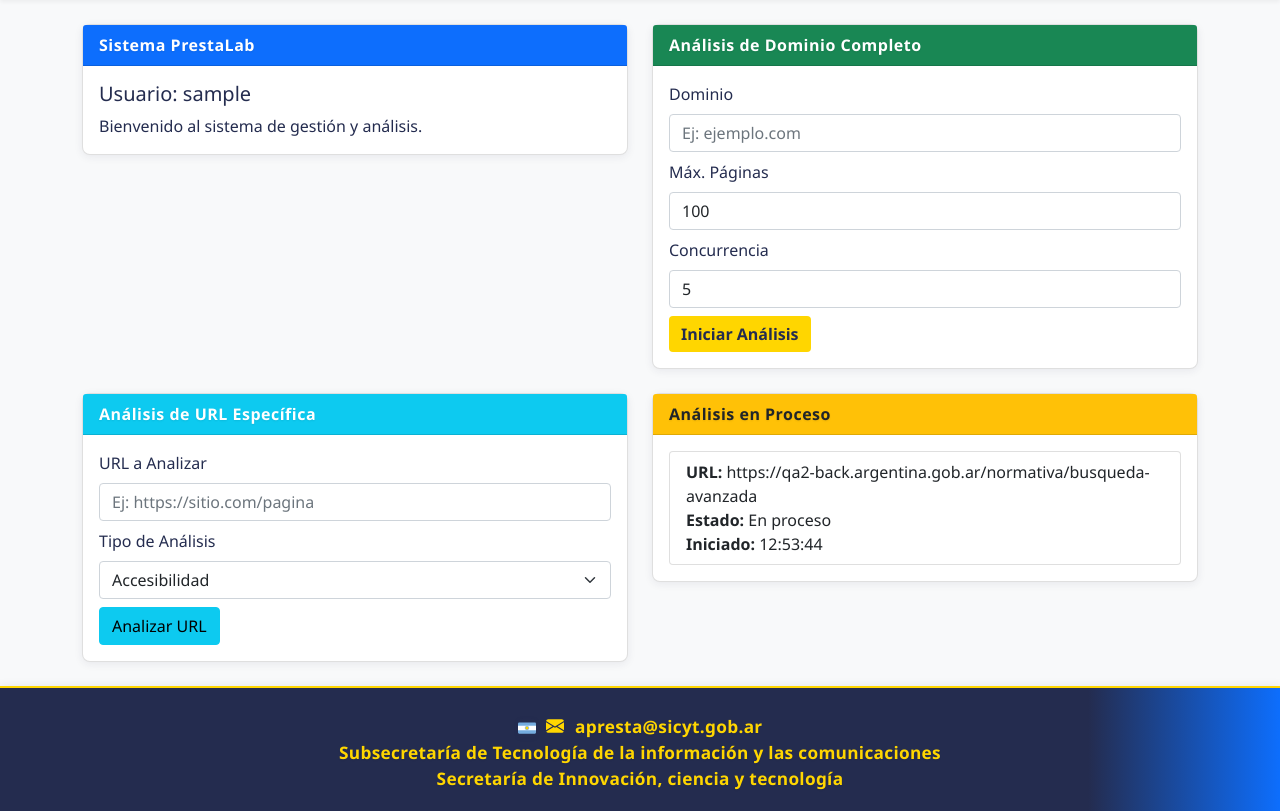
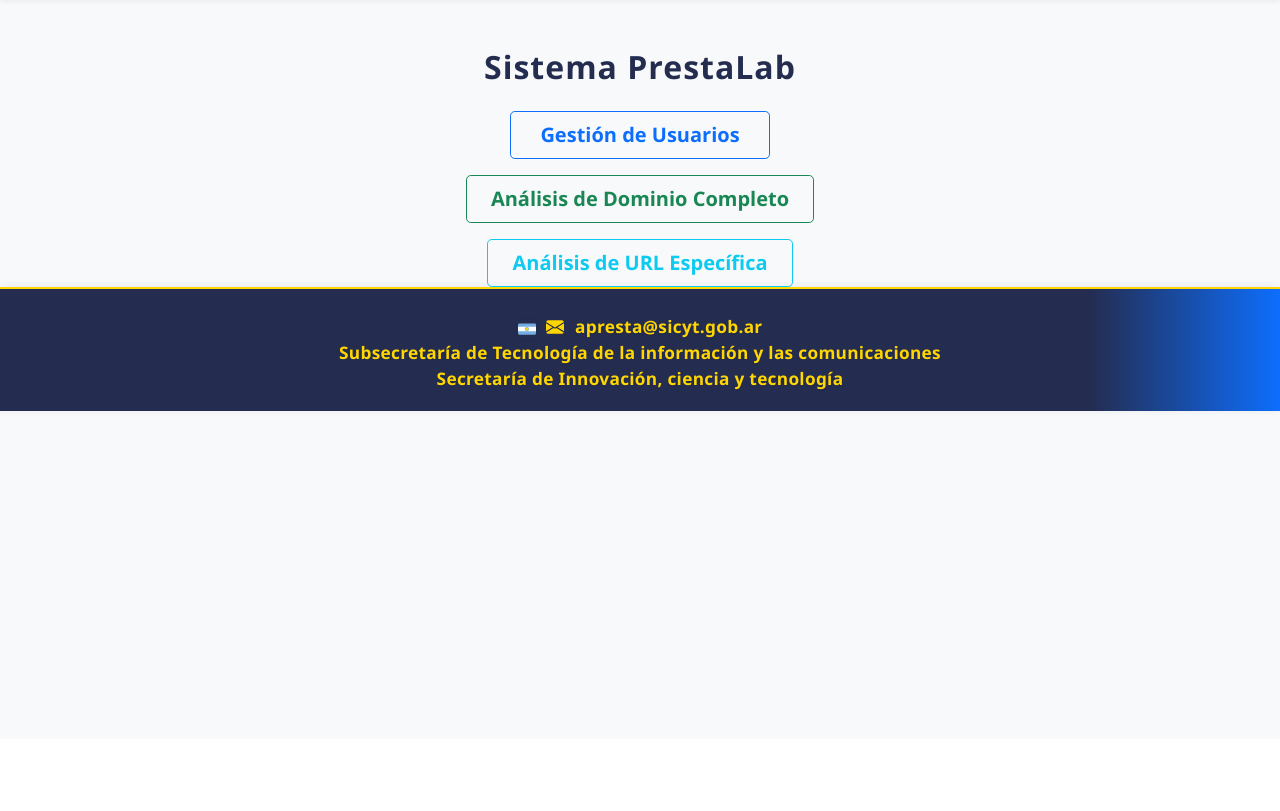
Before and after one commit to alepresta/prestaLabs, a Django app: page / in a window 1280 px wide. Shown: the part 61-872 px from the top of the page. After the commit the page ends 473 px from the top, so only its background shows below. Run offline with Django 4.2, Linux system fonts and the light colour scheme; the visitor is signed in with stand-in values (Sample User, id 1); parts of the project's set-up code (start-up, migrations or seed data) failed here and were passed over.

Commit message:
Dashboard simplificado: solo título y accesos principales

```diff
--- a/templates/dashboard.html
+++ b/templates/dashboard.html
@@ -1,75 +1,12 @@
 {% extends 'base.html' %}
 {% block title %}Dashboard | PrestaLabs{% endblock %}
 {% block content %}
-<div class="row">
-  <div class="col-md-6 mb-4">
-    <div class="card">
-      <div class="card-header bg-primary text-white">Sistema PrestaLab</div>
-      <div class="card-body">
-        <h5 class="card-title">Usuario: {{ user.username }}</h5>
-        <p class="card-text">Bienvenido al sistema de gestión y análisis.</p>
-      </div>
+<div class="dashboard-simple text-center mt-5">
+    <h2 class="mb-4" style="font-weight:700; color:var(--color-azul-tecnico); letter-spacing:1px;">Sistema PrestaLab</h2>
+    <div class="d-flex flex-column align-items-center gap-3">
+        <a href="/usuarios/editar/" class="btn btn-outline-primary btn-lg px-4" style="min-width:260px; font-weight:600;">Gestión de Usuarios</a>
+        <a href="/analisis/dominio/" class="btn btn-outline-success btn-lg px-4" style="min-width:260px; font-weight:600;">Análisis de Dominio Completo</a>
+        <a href="/analisis/url/" class="btn btn-outline-info btn-lg px-4" style="min-width:260px; font-weight:600;">Análisis de URL Específica</a>
     </div>
-  </div>
-  <div class="col-md-6 mb-4">
-    <div class="card">
-      <div class="card-header bg-success text-white">Análisis de Dominio Completo</div>
-      <div class="card-body">
-        <form>
-          <div class="mb-2">
-            <label for="dominio" class="form-label">Dominio</label>
-            <input type="text" class="form-control" id="dominio" placeholder="Ej: ejemplo.com">
-          </div>
-          <div class="mb-2">
-            <label for="maxPaginas" class="form-label">Máx. Páginas</label>
-            <input type="number" class="form-control" id="maxPaginas" value="100">
-          </div>
-          <div class="mb-2">
-            <label for="concurrencia" class="form-label">Concurrencia</label>
-            <input type="number" class="form-control" id="concurrencia" value="5">
-          </div>
-          <button type="submit" class="btn btn-success">Iniciar Análisis</button>
-        </form>
-      </div>
-    </div>
-  </div>
-</div>
-<div class="row">
-  <div class="col-md-6 mb-4">
-    <div class="card">
-      <div class="card-header bg-info text-white">Análisis de URL Específica</div>
-      <div class="card-body">
-        <form>
-          <div class="mb-2">
-            <label for="urlAnalizar" class="form-label">URL a Analizar</label>
-            <input type="text" class="form-control" id="urlAnalizar" placeholder="Ej: https://sitio.com/pagina">
-          </div>
-          <div class="mb-2">
-            <label for="tipoAnalisis" class="form-label">Tipo de Análisis</label>
-            <select class="form-select" id="tipoAnalisis">
-              <option value="accesibilidad">Accesibilidad</option>
-              <option value="seo">SEO</option>
-              <option value="performance">Performance</option>
-            </select>
-          </div>
-          <button type="submit" class="btn btn-info">Analizar URL</button>
-        </form>
-      </div>
-    </div>
-  </div>
-  <div class="col-md-6 mb-4">
-    <div class="card">
-      <div class="card-header bg-warning text-dark">Análisis en Proceso</div>
-      <div class="card-body">
-        <ul class="list-group">
-          <li class="list-group-item">
-            <strong>URL:</strong> https://qa2-back.argentina.gob.ar/normativa/busqueda-avanzada<br>
-            <strong>Estado:</strong> En proceso<br>
-            <strong>Iniciado:</strong> 12:53:44
-          </li>
-        </ul>
-      </div>
-    </div>
-  </div>
 </div>
 {% endblock %}
```
